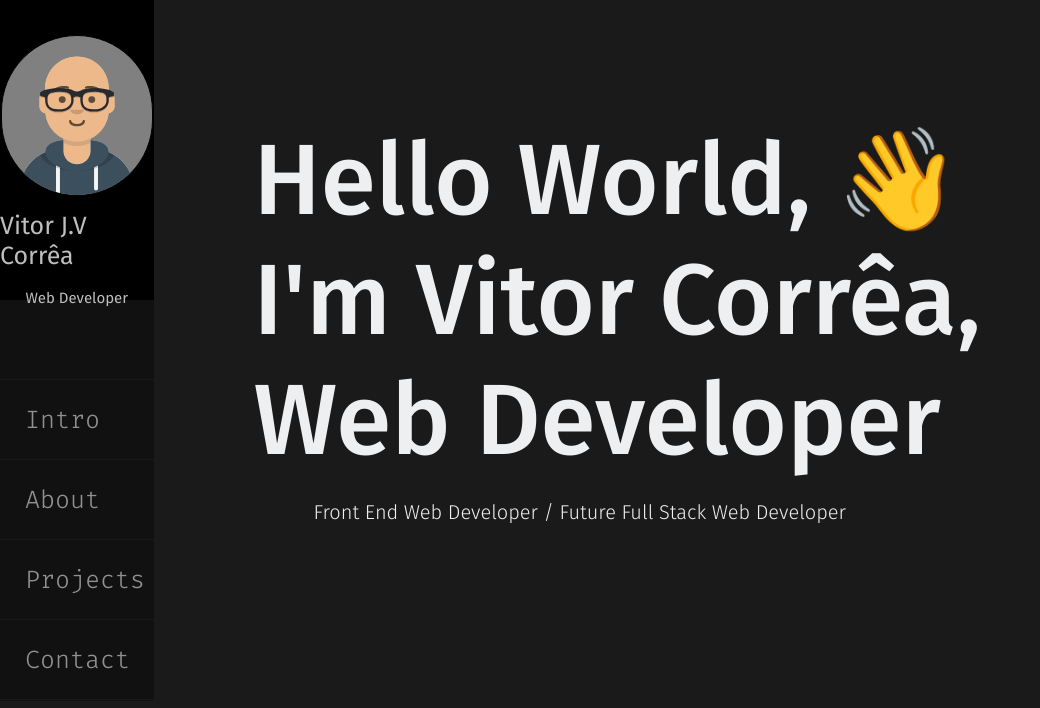
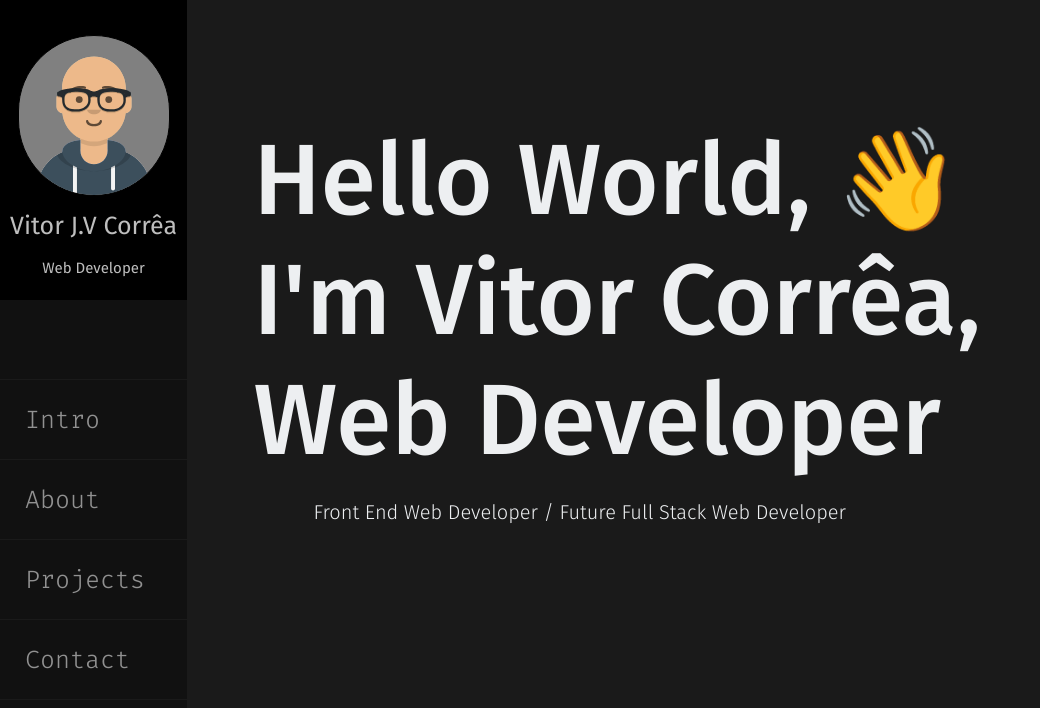
Before and after one commit to VitorCorrea18/VitorCorrea18.github.io, a React (Create React App) app: page / in a window 1280 px wide. Shown: the top 708 px of the page, without its empty margins (0-1040 px from the left). Built offline with nearby package versions, Linux system fonts and the light colour scheme.

Commit message:
fix: ajusting menu height and position desktop size

```diff
--- a/src/styles/desktop.css
+++ b/src/styles/desktop.css
@@ -28,8 +28,9 @@
       "projects"
       "contact";
     grid-area: menu_aside;
-
     background-color: #111111;
+    height: 100%;
+    position: fixed;
   }
 
   .main_page {
@@ -56,7 +57,7 @@
   }
 
   .avatar_name {
-    margin-top: 15px;
+    margin: 15px 10px 0px;
     font-family: 'Fira Sans', sans-serif;
     font-size: 25px;
   }
--- a/src/styles/intro.css
+++ b/src/styles/intro.css
@@ -1,6 +1,7 @@
 .intro_article {
   padding: 20px 100px;
   color: #edeff1;
+  height: 100%;
 }
 
 .intro_title {
```
